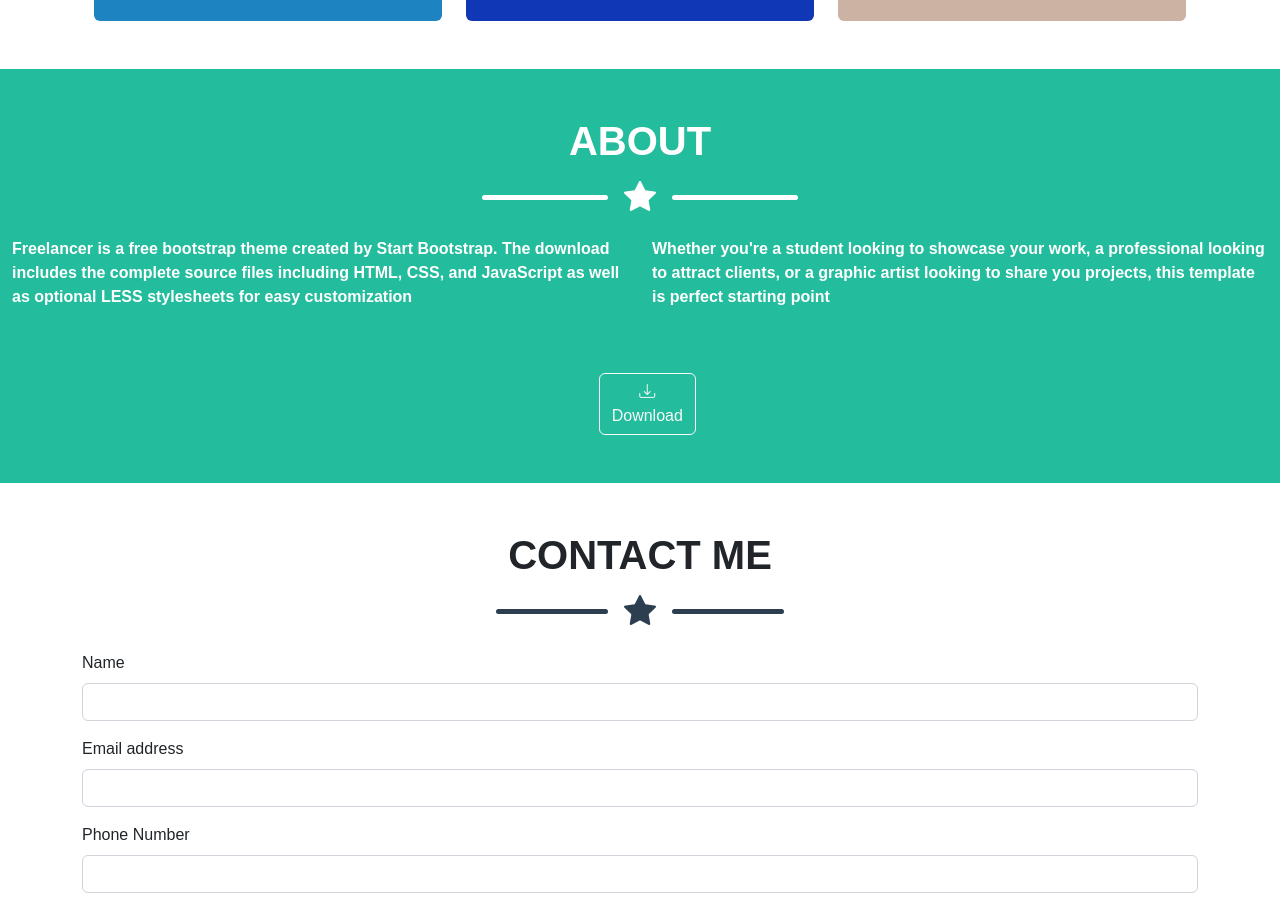
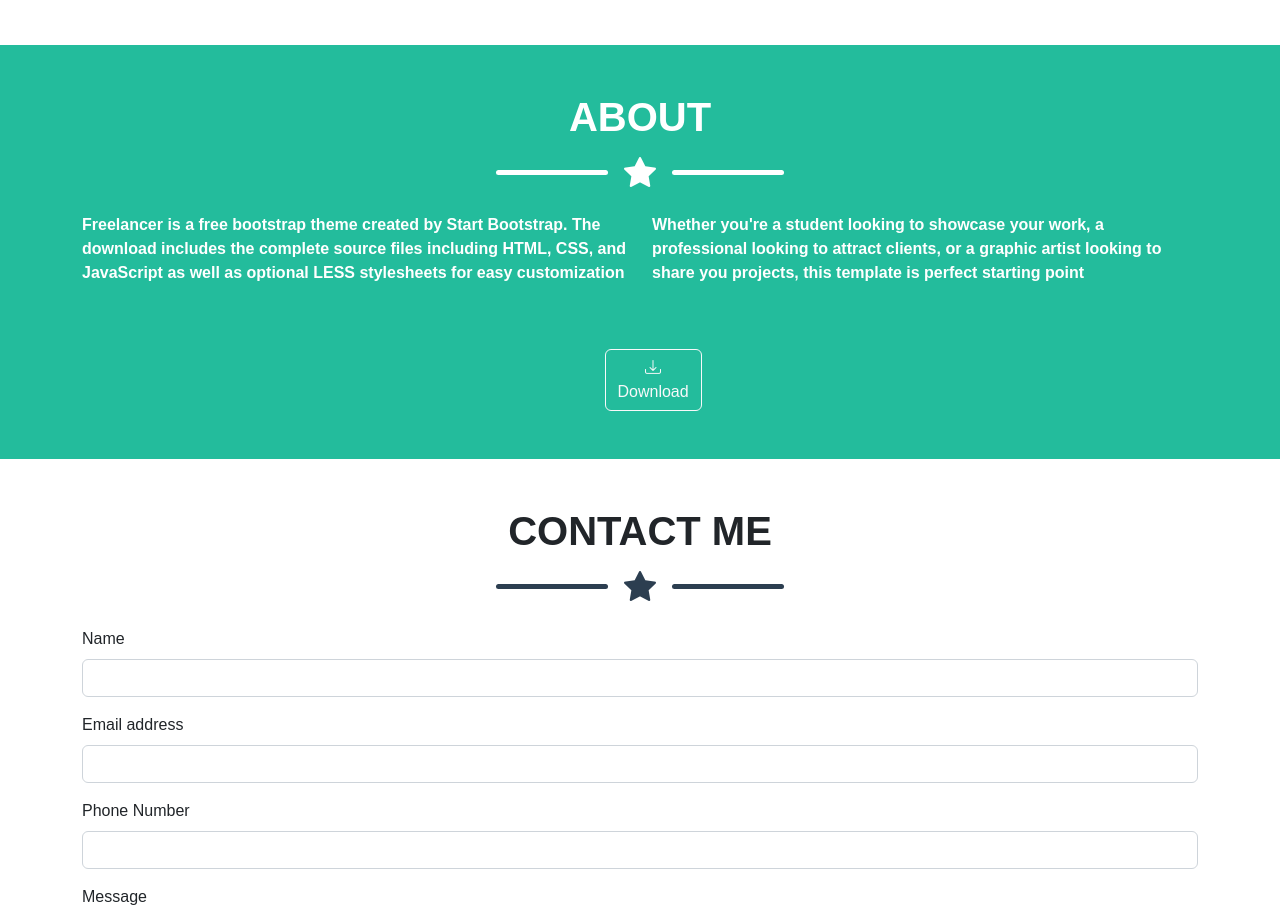
Before and after one commit to LorenzoBertoni/html-css-bootstrap-freelancer, a plain HTML site: page index.html in a window 1280 px wide. Shown: the part 1178-2089 px from the top of the page. Drawn offline with nearby package versions, Linux system fonts and the light colour scheme.

Commit message:
fix: container-fluid delle sezioni "jumbotron" e "about-us" modificato in container

```diff
--- a/index.html
+++ b/index.html
@@ -41,7 +41,7 @@
         <main>
             <!-- JUMBOTRON -->
             <section id="jumbotron">
-                <div class="container-fluid">
+                <div class="container">
                     <div class="row justify-content-center">
                         <div class="col-6 col-md-4 col-lg-2 mt-4">
                             <img src="img/avatar.svg" alt="avatar" class="img-fluid">
@@ -109,7 +109,7 @@
             </section>
             <!-- ABOUT US -->
             <section id="about-us">
-                <div class="container-fluid mt-5 py-5 text-white">
+                <div class="container mt-5 py-5 text-white">
                     <h1 class="text-center fw-bold">ABOUT</h1>
 
                     <div class="d-flex justify-content-center align-items-center mb-3">
@@ -128,7 +128,7 @@
                     </div>
 
                     <div class="row mt-5">
-                        <div class="col-2 col-lg-1 m-auto">
+                        <div class="col-3 col-md-2 col-lg-1 m-auto">
                             <button type="button" class="btn btn-outline-light"><i class="bi bi-download"></i>Download</button>
                         </div>
                     </div>
```
